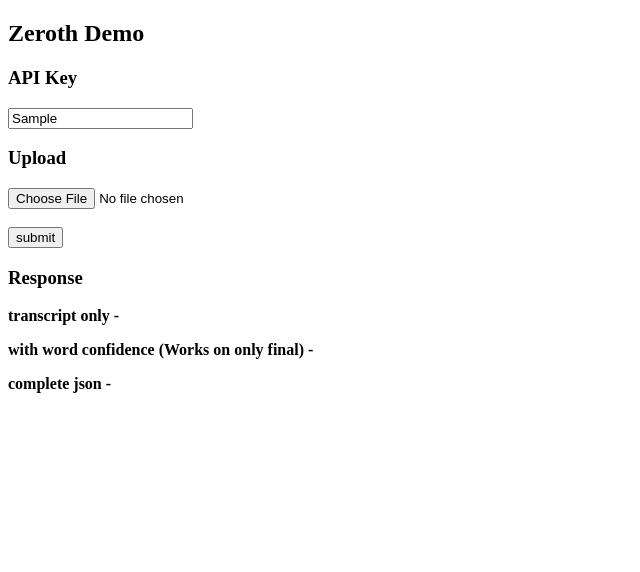
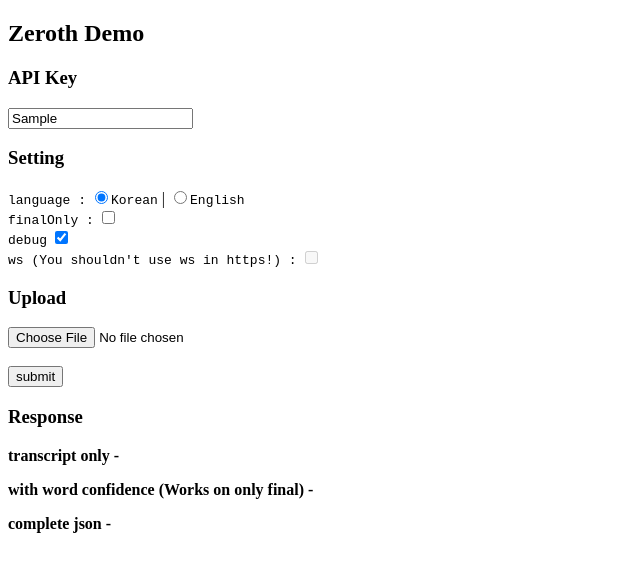
Before and after one commit to goodatlas/zeroth-js, a website: page example/zeroth-file/index.html in a window 1280 px wide. Both pictures are taken after typing "Sample" into the empty fields and a click on the button "submit". Shown: the whole page, without its empty margins (0-640 px from the left). Drawn offline with Linux system fonts and the light colour scheme.

Commit message:
Add configuration edit tool

```diff
--- a/example/zeroth-file/app.js
+++ b/example/zeroth-file/app.js
@@ -15,11 +15,11 @@
 
 file.onclick = () => {
   const params = {
-    key: key.value,
-    language: 'kor',
-    // finalOnly: true,
-    debug: true,
-    file: document.getElementById('audiofile').files[0]
+    key: document.querySelector('#key').value,
+    language: document.querySelector('input[name="language"]:checked').value,
+    finalOnly: document.querySelector('#finalOnly').checked,
+    ws: document.querySelector('#ws').checked,
+    debug: document.querySelector('#debug').checked
   };
 
   zeroth = new ZerothFile(params);
--- a/example/zeroth-file/index.html
+++ b/example/zeroth-file/index.html
@@ -6,6 +6,16 @@
     <h2>Zeroth Demo</h2>
     <h3>API Key</h3>
     <input id="key" type="text" placeholder="YOUR ZEROTH API KEY..." />
+    <h3>Setting</h3>
+    <label for="language"><code>language :</code></label>
+    <input type="radio" name="language" value="kor" id="kor" checked /><label for="kor"><code>Korean</code></label> |
+    <input type="radio" name="language" value="eng" id="eng" /><label for="eng"><code>English</code></label><br />
+    <label for="finalyOnly"><code>finalOnly :</code></label>
+    <input type="checkbox" id="finalOnly" /><br />
+    <label for="debug"><code>debug</code></label>
+    <input type="checkbox" id="debug" checked /><br />
+    <label for="ws"><code>ws (You shouldn't use ws in https!) :</code></label>
+    <input type="checkbox" id="ws" disabled />
     <h3>Upload</h3>
     <input type='file' id='audiofile' accept='audio/*'/>
     </br></br>
```
Also changed, not shown: example/zeroth-base/app.js (+10 -8 lines), example/zeroth-base/index.html (+10 -0 lines), example/zeroth-mic/app.js (+4 -4 lines), example/zeroth-mic/index.html (+10 -0 lines).
